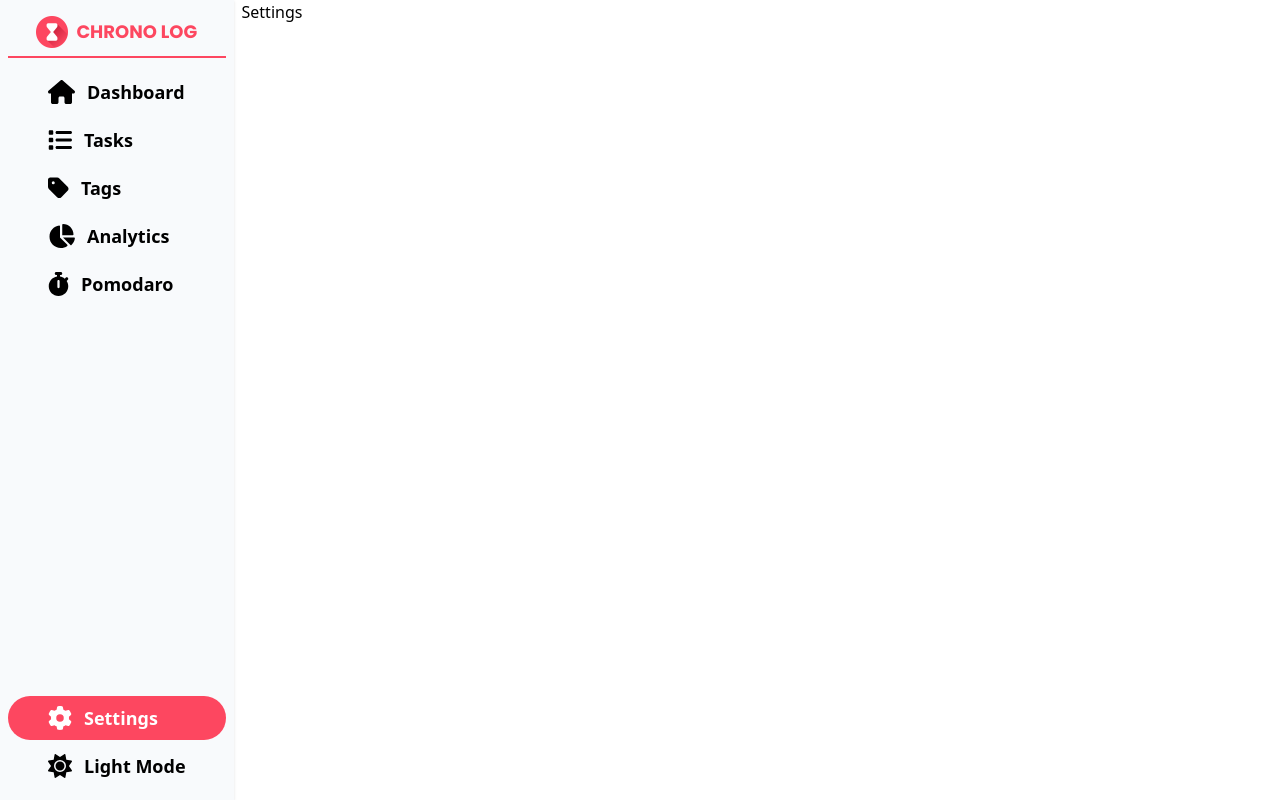
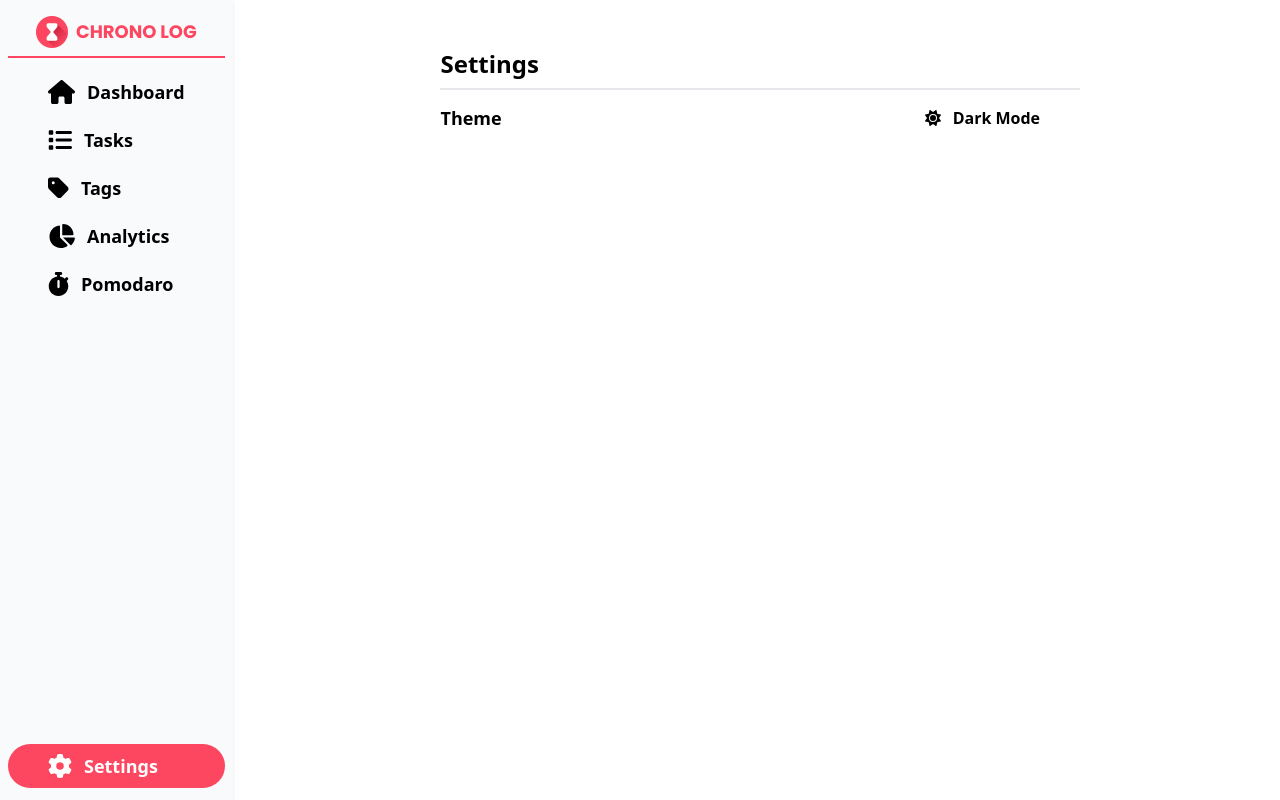
Before and after one commit to AthithianV/chrono-log, a React (Vite) app: page /settings in a window 1280 px wide. Built offline with nearby package versions, Linux system fonts and the light colour scheme.

Commit message:
add Pomodaro settings component; implement theme toggle and progress bar; update session and break durations

```diff
--- a/src/App.css
+++ b/src/App.css
@@ -58,4 +58,10 @@
     .btn{
         @apply py-2 px-4 rounded-lg
     }
+    .bg-color{
+        @apply bg-secondary-bg-light dark:bg-secondary-bg-dark
+    }
+    .border-color{
+        @apply border dark:border-gray-700
+    }
 }
--- /dev/null
+++ b/src/assets/svg/Circle.tsx
@@ -0,0 +1,20 @@
+
+const Circle = ({ color, percentage }: {color:string, percentage?:number}) => {
+    const r = 80;
+    const circ = 2 * Math.PI * r;
+    const strokePct = ((percentage?percentage:0) * circ) / 100;
+    return (
+      <circle
+        r={r}
+        cx={100}
+        cy={100}
+        fill="transparent"
+        stroke={strokePct !== circ ? color : ""}
+        strokeWidth={"0.2rem"}
+        strokeDasharray={circ}
+        strokeDashoffset={percentage ? strokePct : 0}
+      ></circle>
+    );
+  };
+
+export default Circle;
--- /dev/null
+++ b/src/assets/svg/Text.tsx
@@ -0,0 +1,16 @@
+const Text = ({ text }:{text:string}) => {
+    return (
+      <text
+        x="50%"
+        y="50%"
+        dominantBaseline="central"
+        textAnchor="middle"
+        fontSize={"1.5em"}
+        className="fill-current"
+      >
+        {text}
+      </text>
+    );
+  };
+
+export default Text;
--- a/src/components/Navbar/SideNavbar.tsx
+++ b/src/components/Navbar/SideNavbar.tsx
@@ -1,13 +1,11 @@
 import { Link, useLocation } from "react-router-dom";
 
 import { navItems } from "../../utils/navItems";
-import { DarkThemeIcon, LightThemeIcon, SettingsIcon } from "../../assets/icons";
+import { SettingsIcon } from "../../assets/icons";
 import Brand from "./Brand";
-import useTheme from "../../store/theme";
 
 const SideNavbar = () => {
 
-  const {toggleTheme, theme} = useTheme();
   const {pathname} = useLocation();
 
   return (
@@ -39,16 +37,6 @@ const SideNavbar = () => {
           <span className="nav-item-title">Settings</span>
           </Link>
         </li>
-
-        <li
-          className="nav-item"
-          onClick={toggleTheme}>
-            <span className="nav-link">
-              {theme==='light'?LightThemeIcon:DarkThemeIcon}
-              <span className="nav-item-title">{theme!=='light'?'Dark':'Light'} Mode</span>
-            </span>
-        </li>
-
       </ul>
     </nav>
   )
--- /dev/null
+++ b/src/components/Pomodaro/ProgressBar.tsx
@@ -0,0 +1,22 @@
+import Circle from "../../assets/svg/Circle"
+import Text from "../../assets/svg/Text"
+import theme from "../../config/theme";
+import usePomodaro from "../../store/pomodaro"
+import { appendZero } from "../../utils/formatTime";
+
+const ProgressBar = () => {
+
+    const { duration, sessionDuration, breakDuration, sessionOrBreak } = usePomodaro();
+
+  return (
+    <svg width={200} height={200} className="dark:text-slate-300">
+      <g transform={`rotate(-90 ${"100 100"})`}>
+        <Circle color="lightgrey" />
+        <Circle color={theme.colors.primary} percentage={sessionOrBreak==="SESSION"?(duration/sessionDuration*100):(duration/breakDuration*100)} />
+      </g>
+      <Text text={`${appendZero(Math.floor(duration/6000))}:${appendZero(Math.floor(duration/100)%60)}`} />
+    </svg>
+  )
+}
+
+export default ProgressBar;
--- /dev/null
+++ b/src/components/Pomodaro/Settings.tsx
@@ -0,0 +1,25 @@
+import { useState } from 'react';
+import { SettingsIcon } from '../../assets/icons';
+
+const PomodaroSettings = () => {
+
+    const [showSettings, setShowSettings] = useState(false);
+
+  return (
+    <div className='absolute bottom-10 right-10'>
+        <button
+            className='relative text-2xl py-2 px-3 rounded-md bg-color border dark:border-gray-700 cursor-pointer'
+            onClick={()=>setShowSettings(prev=>!prev)}>
+            {SettingsIcon}
+        </button>
+        {showSettings &&
+        <ul className='absolute p-2 bg-color border-color bottom-[55px] right-1 rounded'>
+          <li><span>Session Duration:</span></li>
+          <li><span>Break Duration:</span></li>
+          <li><span>Session Count:</span></li>
+        </ul>}
+    </div>
+  )
+}
+
+export default PomodaroSettings;
--- a/src/components/Pomodaro/Timer.tsx
+++ b/src/components/Pomodaro/Timer.tsx
@@ -1,11 +1,11 @@
-import { appendZero } from "../../utils/formatTime";
 import usePomodaro from "../../store/pomodaro";
 import { StartIcon, StopIcon } from "../../assets/icons";
+import ProgressBar from "./ProgressBar";
 
 
 const Timer = () => {
 
-  const {resetPomodaro, setDuration, duration, timer, setTimer, sessionCompleted, sessionDuration } = usePomodaro();
+  const {resetPomodaro, setDuration, timer, setTimer, running } = usePomodaro();
 
   const stop = () => {
     resetPomodaro();
@@ -15,18 +15,14 @@ const Timer = () => {
     if(timer) return;
     setTimer(setInterval(()=>{
         setDuration();
-    }, 1000));
+    }, 10));
   }
 
   return (
     <div className="p-10 w-fit rounded">
-        <div className="text-4xl my-10 font-semibold flex justify-center">
-            <div className="w-10">{appendZero(Math.floor(duration/60))}</div>
-            <span>:</span>
-            <div className="w-10">{appendZero(Math.floor(duration)%60)}</div>
-        </div>
+        <ProgressBar/>
         <div className="flex-center gap-3 my-2 text-2xl text-white">
-            {(duration===sessionDuration && sessionCompleted === 0)
+            {(!running)
             ?<button className="btn bg-green-500" onClick={start}>{StartIcon}</button>
             :<button className="btn bg-red-500" onClick={stop}>{StopIcon}</button>
             }
--- a/src/config/pomodaro.ts
+++ b/src/config/pomodaro.ts
@@ -1,7 +1,7 @@
 const pomodaroConfig = {
-    sessionDuration: 5,
+    sessionDuration: 25*60*100, // Seconds * 100
     sessionCount: 4,
-    breakDuration: 3,
+    breakDuration: 5*60*100, // seconds *100
     autoStart: true,
     syncWithTimeTracking: true
 }
--- /dev/null
+++ b/src/config/theme.ts
@@ -0,0 +1,13 @@
+const theme = {
+    colors: {
+        primary: "#FD4760",
+        "secondary": "#DC2E48",
+        "primary-bg-light": "#FFFFFF",
+        "secondary-bg-light": "#F8FAFC",
+        "primary-bg-dark": "#0F172A",
+        "secondary-bg-dark": '#1E293B',
+        "dark-text": ''
+    }
+}
+
+export default theme;
--- a/src/pages/Pomodaro.tsx
+++ b/src/pages/Pomodaro.tsx
@@ -1,13 +1,15 @@
 import Sessions from "../components/Pomodaro/Sessions";
+import PomodaroSettings from "../components/Pomodaro/Settings";
 import Timer from "../components/Pomodaro/Timer";
 
 const Pomodaro = () => {
 
   return (
-    <div className="h-full flex-col">
+    <div className="h-full flex-col relative">
       <div className="flex-center flex-col w-full">
         <Timer/>
         <Sessions/>
+        <PomodaroSettings/>
       </div>
     </div>
   )
--- a/src/pages/Settings.tsx
+++ b/src/pages/Settings.tsx
@@ -1,7 +1,27 @@
+import { DarkThemeIcon, LightThemeIcon } from "../assets/icons";
+import useTheme from "../store/theme";
 
 const Settings = () => {
+
+  const {toggleTheme, theme} = useTheme();
+
   return (
-    <div>Settings</div>
+    <div className="p-10">
+        <div className="w-8/12 mx-auto">
+          <h1 className="font-bold text-2xl py-2 border-b-2">Settings</h1>
+          <div className="flex justify-between items-center my-1 font-semibold">
+            <h3 className="text-lg">Theme</h3>
+            <div
+            className="nav-item"
+            onClick={toggleTheme}>
+              <span className="nav-link">
+                {theme==='light'?LightThemeIcon:DarkThemeIcon}
+                <span className="">{theme==='light'?'Dark':'Light'} Mode</span>
+              </span>
+            </div>
+          </div>
+        </div>
+    </div>
   )
 }
 
--- a/src/store/pomodaro.ts
+++ b/src/store/pomodaro.ts
@@ -2,6 +2,7 @@ import { create } from "zustand";
 import pomodaroConfig from "../config/pomodaro";
 
 type State = {
+    running: boolean,
     duration: number,
     timer: null | any,
     sessionDuration: number,
@@ -15,6 +16,7 @@ type State = {
 }
 
 type Action = {
+    setRunning: (bool:boolean)=>void,
     setDuration: ()=>void;
     setTimer: (timer:any)=>void;
     setSessionDuration: (duration: number)=>void;
@@ -26,6 +28,7 @@ type Action = {
 }
 
 const usePomodaro = create<State & Action>((set)=>({
+    running: false,
     duration: pomodaroConfig.sessionDuration,
     timer: null,
     sessionDuration: pomodaroConfig.sessionDuration,
@@ -38,10 +41,11 @@ const usePomodaro = create<State & Action>((set)=>({
     syncWithTimeTracking: pomodaroConfig.syncWithTimeTracking,
 
 
+    setRunning: (bool)=>set(()=>({running: bool})),
     setTimer: (timer)=>set(()=>({timer})),
     setDuration: ()=>set((state)=>{
         if(state.duration === 0){
-            if(state.sessionCount === state.sessionCompleted){
+            if(state.sessionCount === state.sessionCompleted+1 && state.sessionOrBreak === 'SESSION'){
                 state.resetPomodaro();
                 return {}
             }else{
@@ -50,7 +54,7 @@ const usePomodaro = create<State & Action>((set)=>({
                 :{ duration: state.sessionDuration, breakCompleted: state.breakCompleted+1, sessionOrBreak: 'SESSION' }
             }
         }else{
-            return { duration: state.duration - 1}
+            return { duration: state.duration - 1, running: true}
         }
     }),
     setSessionDuration: (duration)=>set(()=>({sessionDuration: duration})),
@@ -66,7 +70,9 @@ const usePomodaro = create<State & Action>((set)=>({
                 breakCompleted: 0,
                 sessionOrBreak: 'SESSION',
                 timer: null,
-                sessionDuration: pomodaroConfig.sessionDuration}
+                duration: state.sessionDuration,
+                running: false
+            }
         })
     }
 
```
